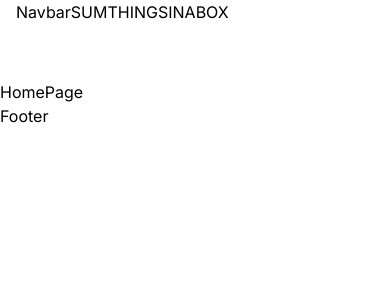
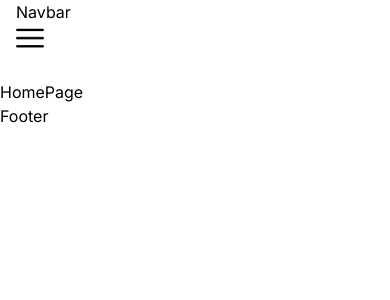
Before and after one commit to KHarrisDev/Sumthingsinabox, a Next.js app: page / in a window 390 px wide. Shown: the top 300 px of the page. Built offline with nearby package versions, Linux system fonts and the light colour scheme.

Commit message:
Mobile Menu Component
Created a client component to display onClick actions for the menu icon and main menu in the menu component. Set the state for the Menu Component to either display the main menu or the hamburger icon when true or false. Imported the menu component to the Navbar.

```diff
--- /dev/null
+++ b/src/components/Menu.tsx
@@ -0,0 +1,32 @@
+"use client";
+
+import Image from "next/image";
+import Link from "next/link";
+import { useState } from "react";
+export default function Menu() {
+  const [open, setOpen] = useState(false);
+
+  return (
+    <div className="">
+      <Image
+        src="/menu.png"
+        alt=""
+        width={28}
+        height={28}
+        className="cursor-pointer"
+        onClick={() => setOpen((prev) => !prev)}
+      />
+      {open && (
+        <div>
+          <Link href="/">Homepage</Link>
+          <Link href="/">Shop</Link>
+          <Link href="/">Deals</Link>
+          <Link href="/">About</Link>
+          <Link href="/">Contact</Link>
+          <Link href="/">Logout</Link>
+          <Link href="/">Cart(1)</Link>
+        </div>
+      )}
+    </div>
+  );
+}
--- a/src/components/Navbar.tsx
+++ b/src/components/Navbar.tsx
@@ -1,11 +1,15 @@
 import Link from "next/link";
+
+import Menu from "./Menu";
 
 export default function Navbar() {
   return (
     <div className="h-20 px-4 md:px-8 lg:px-16 xl:px-32 2xl:px-64">
       Navbar
       {/* Mobile */}
-      <Link href="/">SUMTHINGSINABOX</Link>
+      <Link href="/">
+        <Menu />
+      </Link>
     </div>
   );
 }
```
